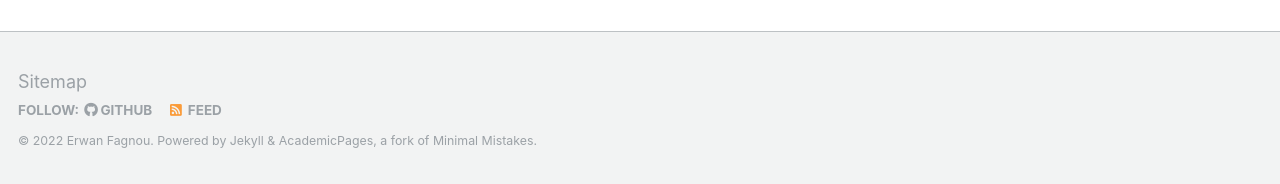
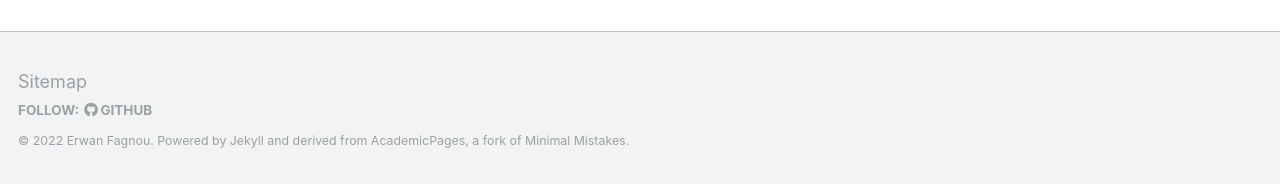
Before and after one commit to ErwanFagnou/erwanfagnou.github.io, a Jekyll site: the page built from _pages/about.md, in a window 1280 px wide. Shown: the part 1296-1480 px from the top of the page. Built offline with Jekyll 4.4.1, drawn with Linux system fonts in a browser that asks for light colours; our own code applies the rules of GitHub Pages for plain Markdown files.

Commit message:
remove feed from footer

```diff
--- a/_includes/footer.html
+++ b/_includes/footer.html
@@ -17,8 +17,8 @@
     {% if site.author.bitbucket %}
       <li><a href="http://bitbucket.org/{{ site.author.bitbucket }}"><i class="fab fa-bitbucket" aria-hidden="true"></i> Bitbucket</a></li>
     {% endif %}
-    <li><a href="{% if site.atom_feed.path %}{{ site.atom_feed.path }}{% else %}{{ base_path }}/feed.xml{% endif %}"><i class="fa fa-fw fa-rss-square" aria-hidden="true"></i> {{ site.data.ui-text[site.locale].feed_label | default: "Feed" }}</a></li>
+<!--    <li><a href="{% if site.atom_feed.path %}{{ site.atom_feed.path }}{% else %}{{ base_path }}/feed.xml{% endif %}"><i class="fa fa-fw fa-rss-square" aria-hidden="true"></i> {{ site.data.ui-text[site.locale].feed_label | default: "Feed" }}</a></li>-->
   </ul>
 </div>
 
-<div class="page__footer-copyright">&copy; {{ site.time | date: '%Y' }} {{ site.name | default: site.title }}. {{ site.data.ui-text[site.locale].powered_by | default: "Powered by" }} <a href="http://jekyllrb.com" rel="nofollow">Jekyll</a> &amp; <a href="https://github.com/academicpages/academicpages.github.io">AcademicPages</a>, a fork of <a href="https://mademistakes.com/work/minimal-mistakes-jekyll-theme/" rel="nofollow">Minimal Mistakes</a>.</div>
+<div class="page__footer-copyright">&copy; {{ site.time | date: '%Y' }} {{ site.name | default: site.title }}. {{ site.data.ui-text[site.locale].powered_by | default: "Powered by" }} <a href="http://jekyllrb.com" rel="nofollow">Jekyll</a> and derived from <a href="https://github.com/academicpages/academicpages.github.io">AcademicPages</a>, a fork of <a href="https://mademistakes.com/work/minimal-mistakes-jekyll-theme/" rel="nofollow">Minimal Mistakes</a>.</div>
```
